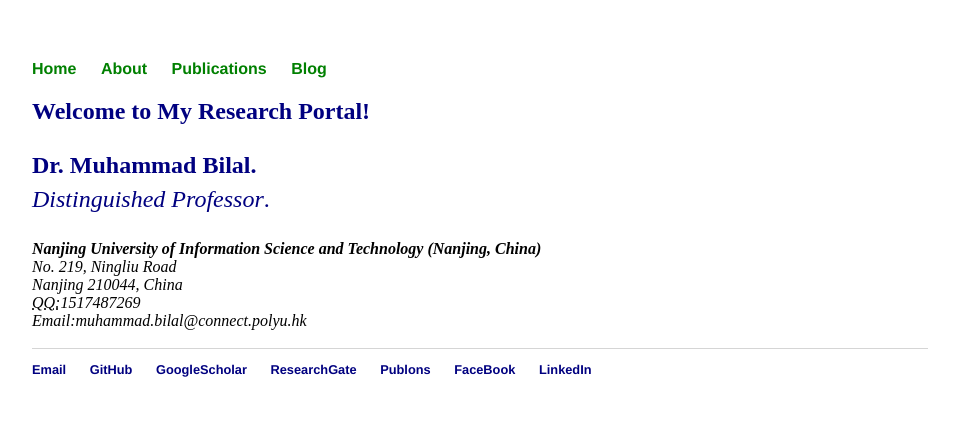
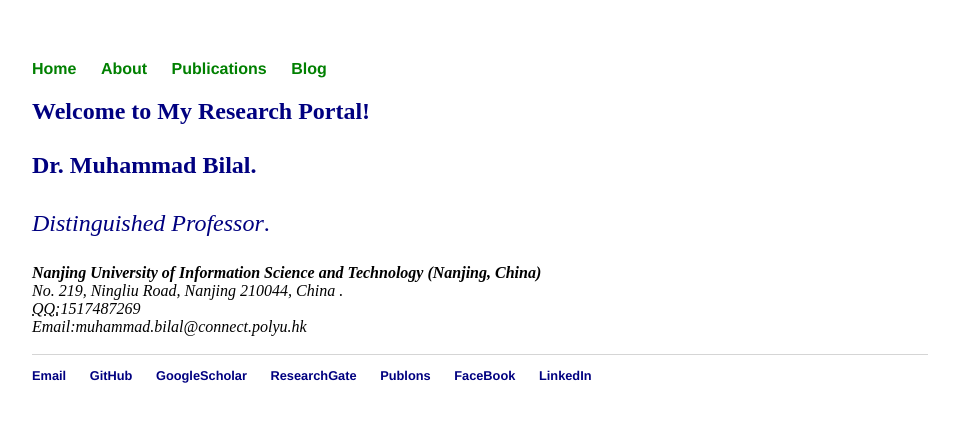
Before and after one commit to rs-DrBilal/rsbilal.github.io, a Jekyll site: the page built from index.html, in a window 1280 px wide. Shown: the top 422 px of the page, without its empty margins (160-1119 px from the left). Built offline with Jekyll 4.4.1, drawn with Linux system fonts in a browser that asks for light colours.

Commit message:
Update index.html

```diff
--- a/index.html
+++ b/index.html
@@ -5,12 +5,11 @@
 <div class="blurb">
 
 	<h2 style="color: NAVY">Welcome to My Research Portal!</h2>
-	<p style="color: NAVY"> <strong>Dr. Muhammad Bilal.</strong><br>
-		<em>Distinguished Professor</em>.</a></p>
+	<p style="color: NAVY"> <strong>Dr. Muhammad Bilal.</strong><br></p>
+		<p style="color: NAVY"; font-size:14px ><em>Distinguished Professor</em>.</a></p>
 					<address>
 					<strong>Nanjing University of Information Science and Technology (Nanjing, China)</strong><br>
-					No. 219, Ningliu Road<br>
-					Nanjing 210044, China<br>
+					No. 219, Ningliu Road, Nanjing 210044, China .<br>
 					<abbr title="QQ">QQ:</abbr>1517487269<br>
 					<span class="obfuscate">Email:muhammad.bilal@connect.polyu.hk</span>
 					</address> <br>
```
